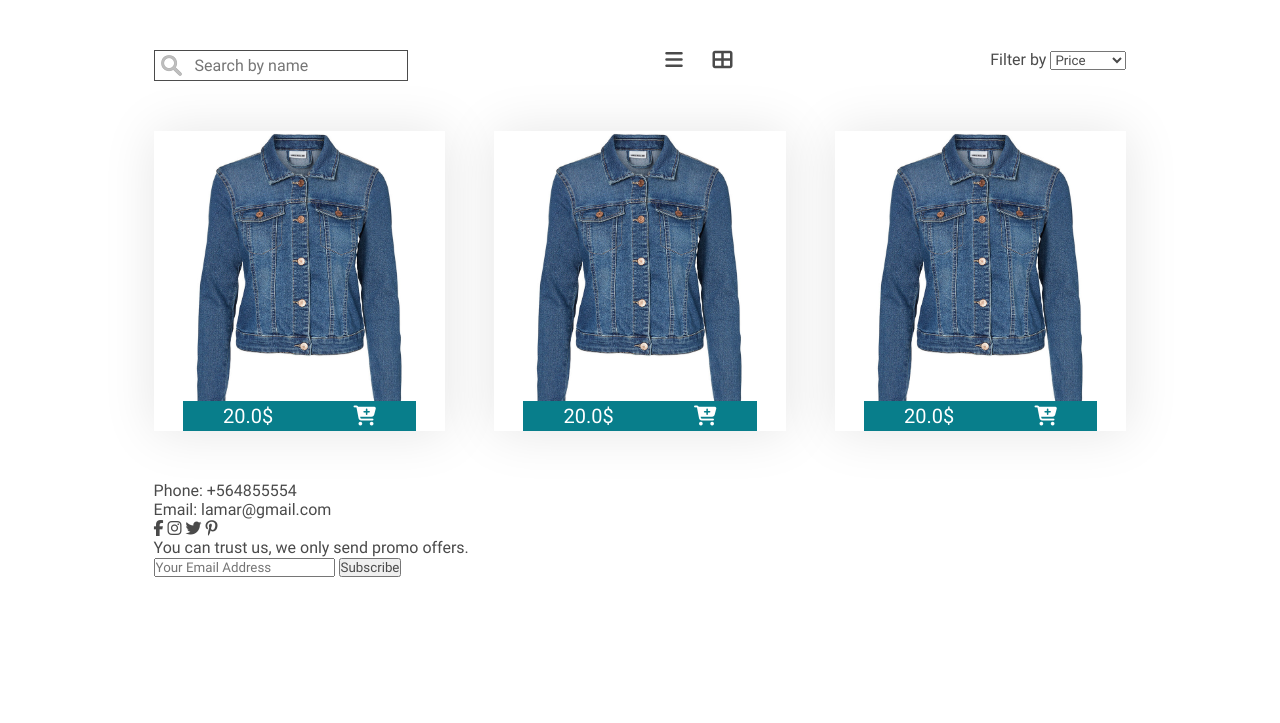
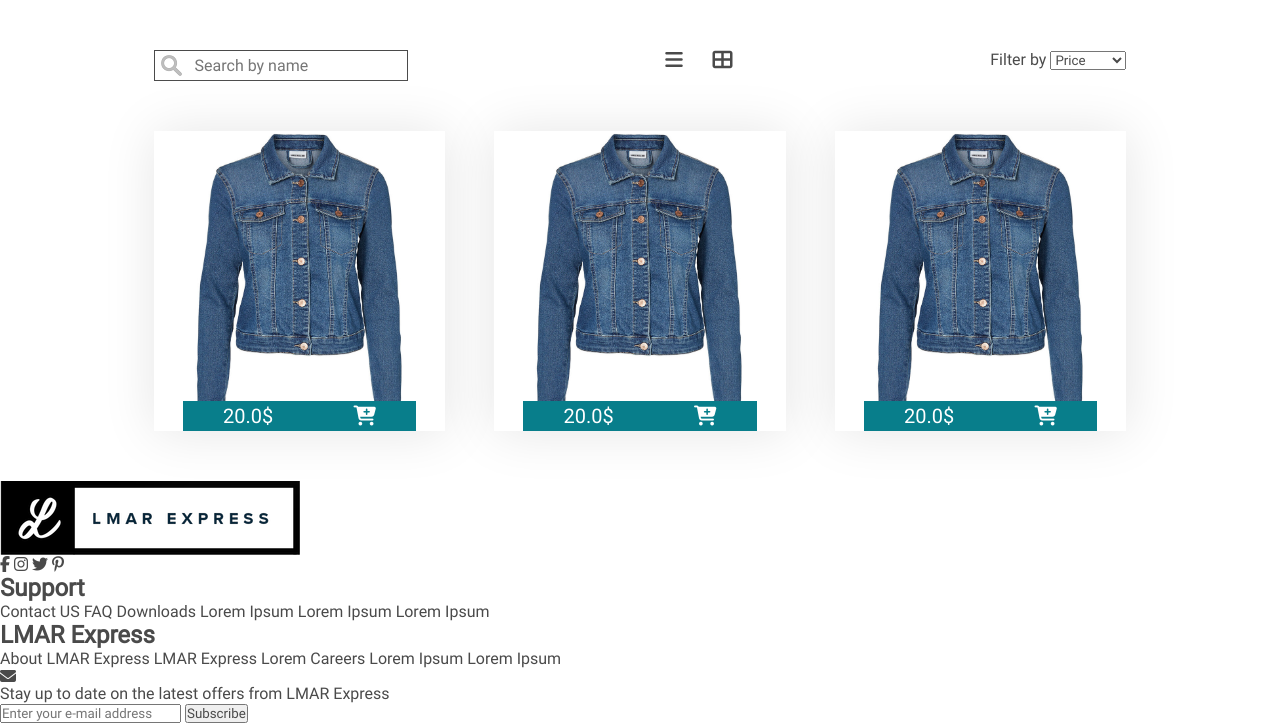
Before and after one commit to GSG-G8/LMAR_Express, a website: page customer.html in a window 1280 px wide. Shown: the part 630-1353 px from the top of the page. Before the commit the page ends 1207 px from the top, so only its background shows below. Drawn offline with Linux system fonts and the light colour scheme.

Commit message:
Modify Footer

```diff
--- a/customer.html
+++ b/customer.html
@@ -95,10 +95,12 @@
 
     <!-- Start Footer  -->
     <footer id="footer">
-        <div class="container">
-            <div class="footer__contact">
-                <p class="footer__phone">Phone: +564855554</p>
-                <p class="footer__email">Email: lamar@gmail.com</p>
+        <div class="footer__div">
+            <img
+              src="/images/2591879936_67270a1b-efca-4ecf-8988-186863f6853d.png"
+              alt="LMAR Express Logo"
+              class="footer__logo"
+            />
             <div class="footer__social">
               <i class="fab fa-facebook-f"></i>
               <i class="fab fa-instagram"></i>
@@ -106,11 +108,68 @@
               <i class="fab fa-pinterest-p"></i>
             </div>
           </div>
-            <div class="footer__letter">
-                <p>You can trust us, we only send promo offers.</p>
-                <input type="email" placeholder="Your Email Address" class="footer__input">
-                <button class="footer__btn">Subscribe</button>
+          <div class="footer__div">
+            <h2 class="footer__heading">
+              Support
+            </h2>
+            <span class="footer__span">
+              Contact US
+            </span>
+            <span class="footer__span">
+              FAQ
+            </span>
+            <span class="footer__span">
+              Downloads
+            </span>
+            <span class="footer__span">
+              Lorem Ipsum
+            </span>
+            <span class="footer__span">
+              Lorem Ipsum
+            </span>
+            <span class="footer__span">
+              Lorem Ipsum
+            </span>
           </div>
+          <div class="footer__div">
+            <h2 class="footer__heading">
+              LMAR Express
+            </h2>
+            <span class="footer__span">
+              About LMAR Express
+            </span>
+            <span class="footer__span">
+              LMAR Express Lorem
+            </span>
+            <span class="footer__span">
+              Careers
+            </span>
+            <span class="footer__span">
+              Lorem Ipsum
+            </span>
+            <span class="footer__span">
+              Lorem Ipsum
+            </span>
+          </div>
+          <div class="footer__div">
+            <div class="footer4__div">
+              <i class="fas fa-envelope"></i>
+              <p class="footer4__p">
+                Stay up to date on the latest offers from LMAR Express
+              </p>
+            </div>
+            <input
+              type="text"
+              id="Subscribe_email"
+              placeholder="Enter your e-mail address"
+            />
+            <button
+              class="form__btn footer__button"
+              id="subscribeButton"
+              type="submit"
+            >
+              Subscribe
+            </button>
           </div>
     </footer>
     <!-- End Footer -->
```
Lines whose indentation alone changed are shown as unchanged.
